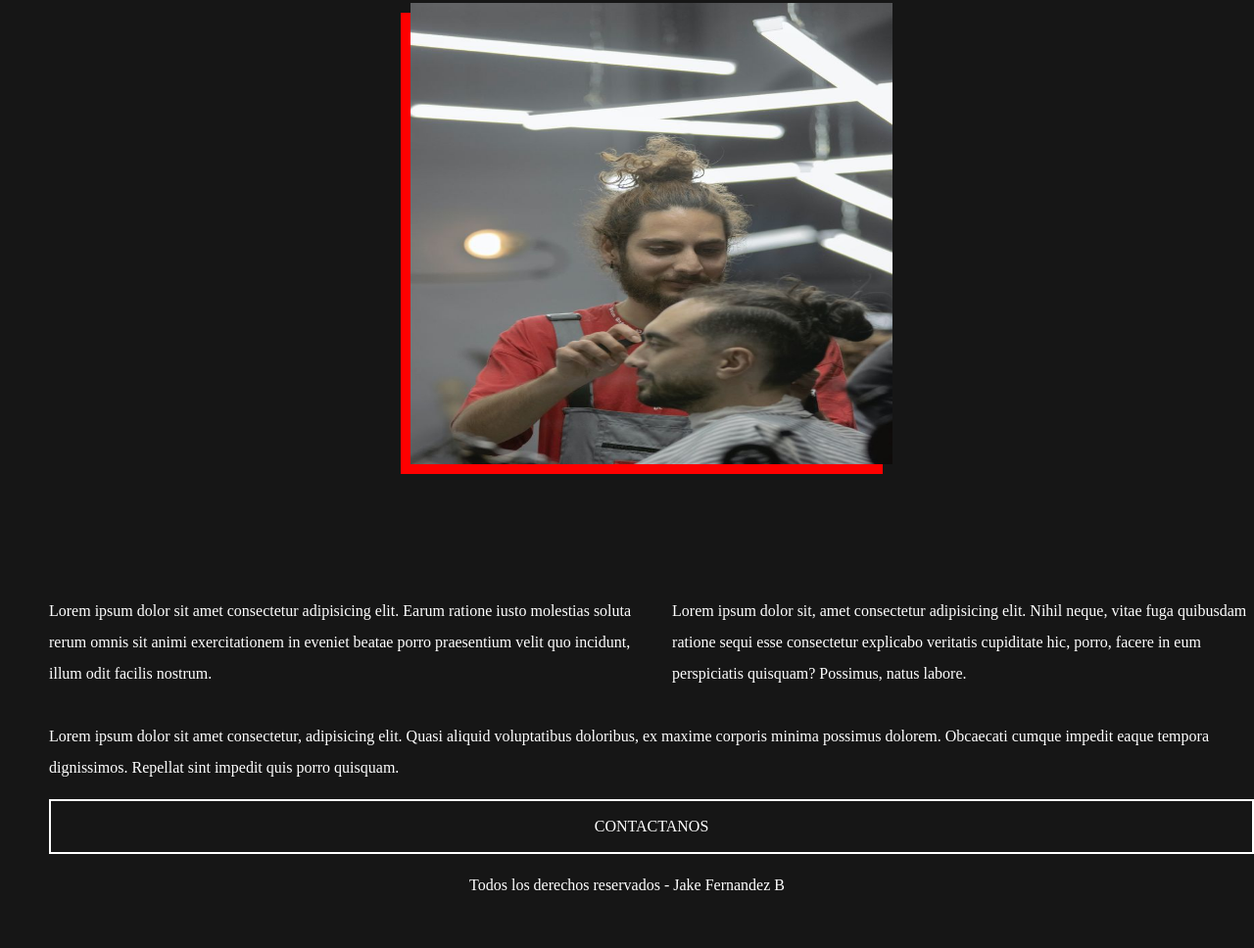
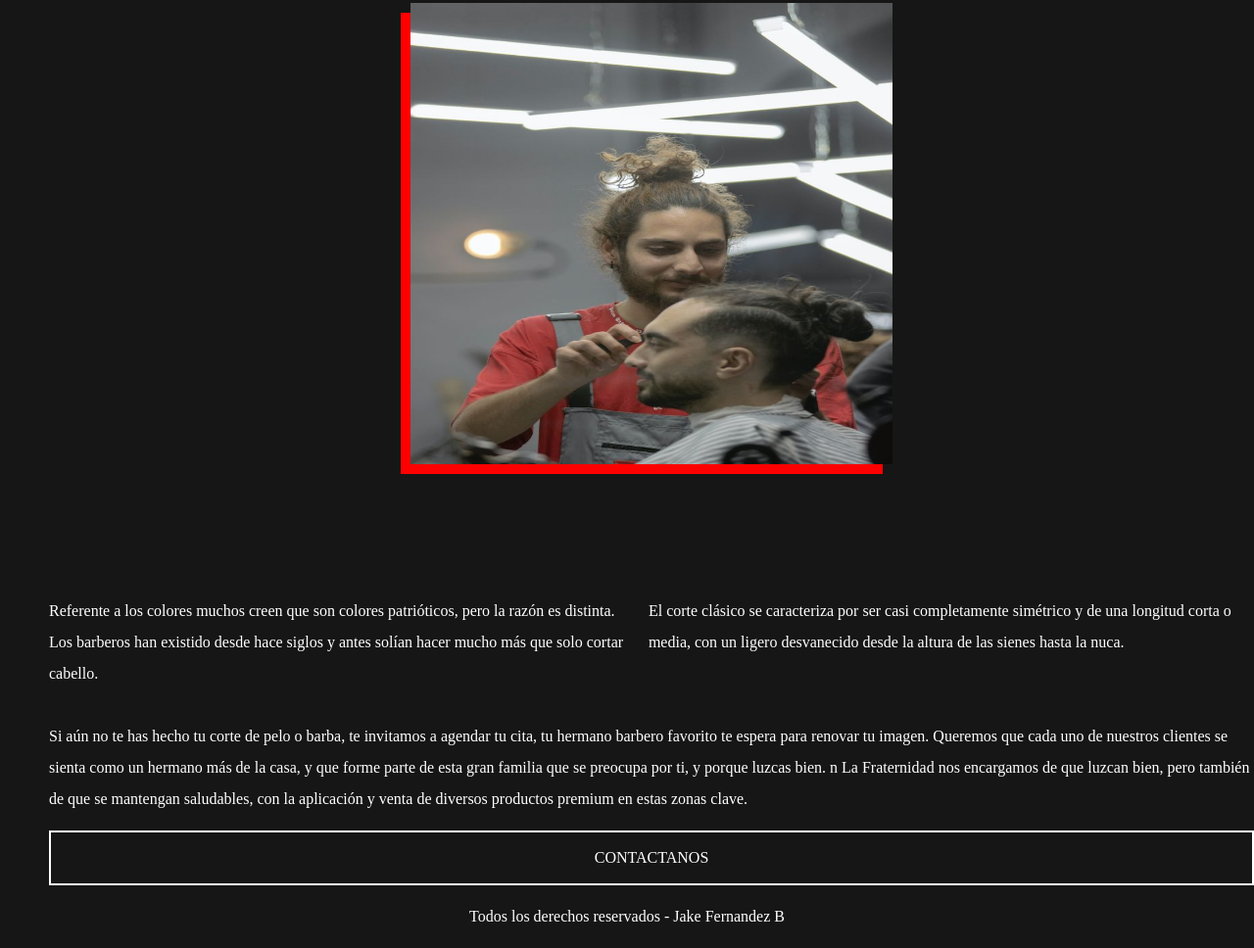
Before and after one commit to jksteve/Proyectofinallahermandad, a website: page index.html in a window 1280 px wide. Shown: the part 1088-2056 px from the top of the page at 98% size. Before the commit the page ends 2024 px from the top, so only its background shows below. Drawn offline with Linux system fonts and the light colour scheme; a web font is replaced by a local one.

Commit message:
Update index.html

```diff
--- a/index.html
+++ b/index.html
@@ -45,7 +45,7 @@
 
 
     <main class="main">
-        <input type="checkbox" id="btn-check" >
+        <input type="checkbox" id="btn-check">
         <section class="desplegable">
 
             <div class="cont-nav">
@@ -79,16 +79,15 @@
         <img class="img-p" src="assets/img/info.jpg" alt="Imagen de barbero" width="200" height="300">
         <!-- </div> -->
 
-        <p>Lorem ipsum dolor sit amet consectetur adipisicing elit. Earum ratione iusto molestias soluta rerum
-            omnis sit animi exercitationem in eveniet beatae porro praesentium velit quo incidunt, illum odit
-            facilis nostrum.</p>
-        <p>Lorem ipsum dolor sit, amet consectetur adipisicing elit. Nihil neque, vitae fuga quibusdam ratione
-            sequi esse consectetur explicabo veritatis cupiditate hic, porro, facere in eum perspiciatis
-            quisquam? Possimus, natus labore.</p>
-        <p class="all">Lorem ipsum dolor sit amet consectetur, adipisicing elit. Quasi aliquid voluptatibus doloribus,
-            ex
-            maxime corporis minima possimus dolorem. Obcaecati cumque impedit eaque tempora dignissimos.
-            Repellat sint impedit quis porro quisquam.</p>
+        <p> Referente a los colores muchos creen que son colores patrióticos, pero la razón es distinta. Los barberos
+            han existido desde hace siglos y antes solían hacer mucho más que solo cortar cabello.</p>
+        <p>El corte clásico se caracteriza por ser casi completamente simétrico y de una longitud corta o media, con un
+            ligero desvanecido desde la altura de las sienes hasta la nuca.</p>
+        <p class="all"> Si aún no te has hecho tu corte de pelo o barba, te invitamos a agendar tu cita, tu hermano
+            barbero favorito te espera para renovar tu imagen. Queremos que cada uno de nuestros clientes se sienta como
+            un hermano más de la casa, y que forme parte de esta gran familia que se preocupa por ti, y porque luzcas
+            bien. n La Fraternidad nos encargamos de que luzcan bien, pero también de que se mantengan saludables, con
+            la aplicación y venta de diversos productos premium en estas zonas clave.</p>
 
         <a href="pages/Nosotros.html" class="contactanos caja">Contactanos</a>
 
```
